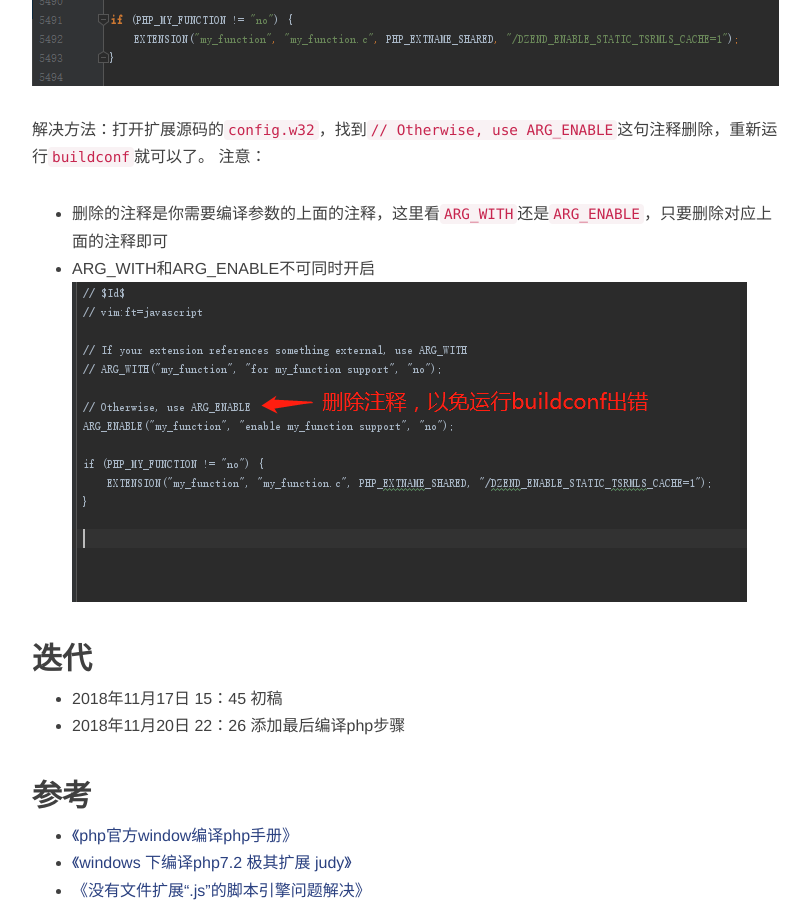
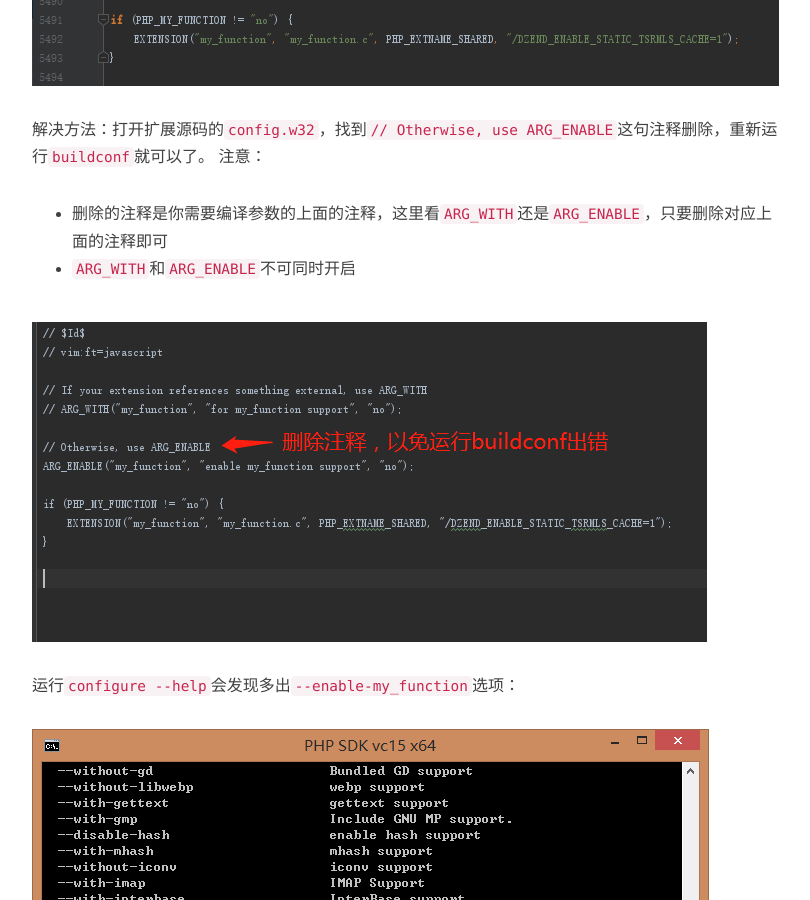
Before and after one commit to hihozhou/hihoZhou.github.io, a Jekyll site: the page built from _posts/2018-11-17-window-compile-php-extensions.md, in a window 1280 px wide and 900 px high, scrolled down 13628 px. Shown: the whole window, without its empty margins (233-1043 px from the left). Built offline with Jekyll 4.4.1, drawn with Linux system fonts in a browser that asks for light colours; nearby versions of some CDN libraries; Markdown is read by kramdown in place of the engine named in the settings; comment, search, counter and statistics services are not loaded.

Commit message:
--enable-my_function

```diff
--- a/_posts/2018-11-17-window-compile-php-extensions.md
+++ b/_posts/2018-11-17-window-compile-php-extensions.md
@@ -174,9 +174,13 @@
 解决方法：打开扩展源码的`config.w32`，找到`// Otherwise, use ARG_ENABLE`这句注释删除，重新运行`buildconf`就可以了。
 注意：
 - 删除的注释是你需要编译参数的上面的注释，这里看`ARG_WITH`还是`ARG_ENABLE`，只要删除对应上面的注释即可
-- ARG_WITH和ARG_ENABLE不可同时开启
+- `ARG_WITH`和`ARG_ENABLE`不可同时开启
+
 ![21.png](/source/images/window-compile-php-extensions/21.png)
 
+运行`configure --help`会发现多出`--enable-my_function`选项：
+
+![23.png](/source/images/window-compile-php-extensions/23.png)
 
 
 ## 迭代
```
Also changed, not shown: source/images/window-compile-php-extensions/23.png (added).
